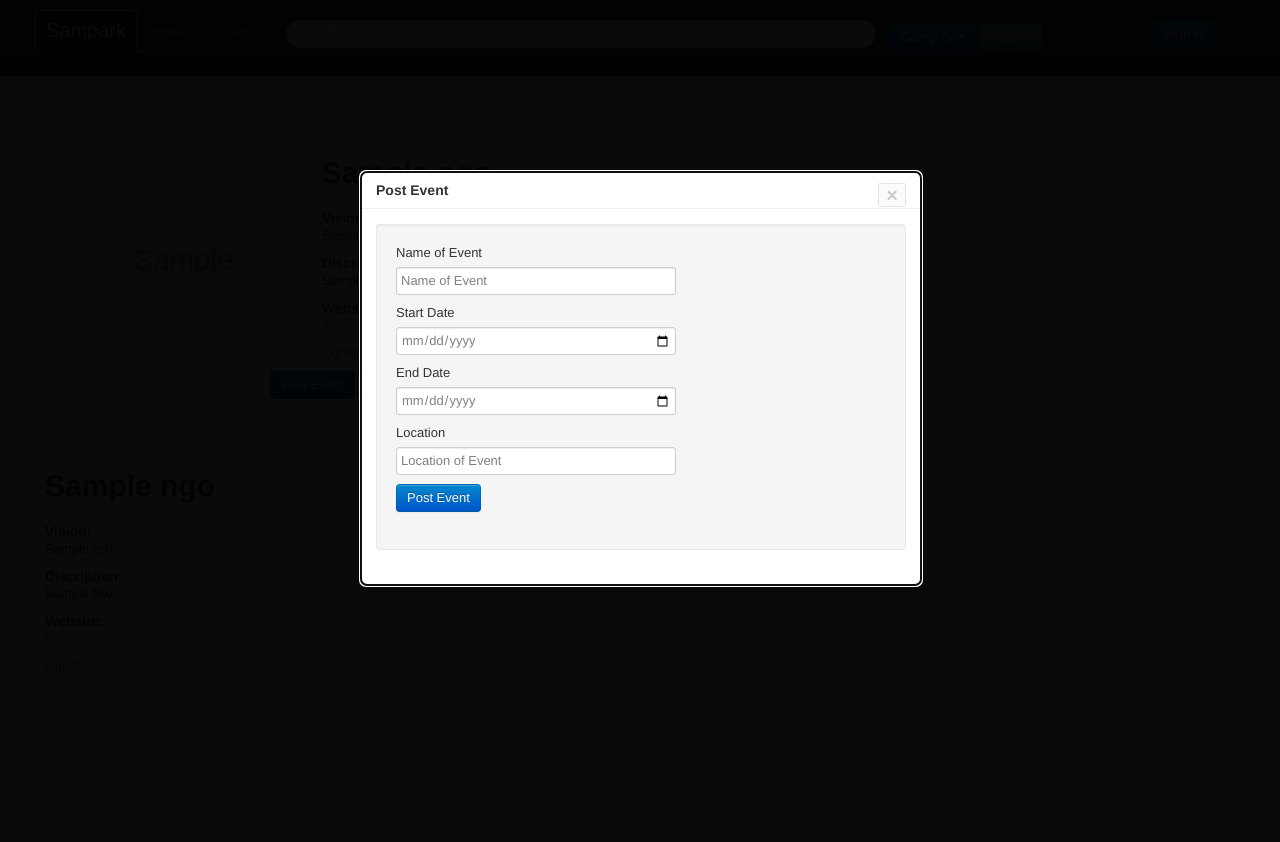
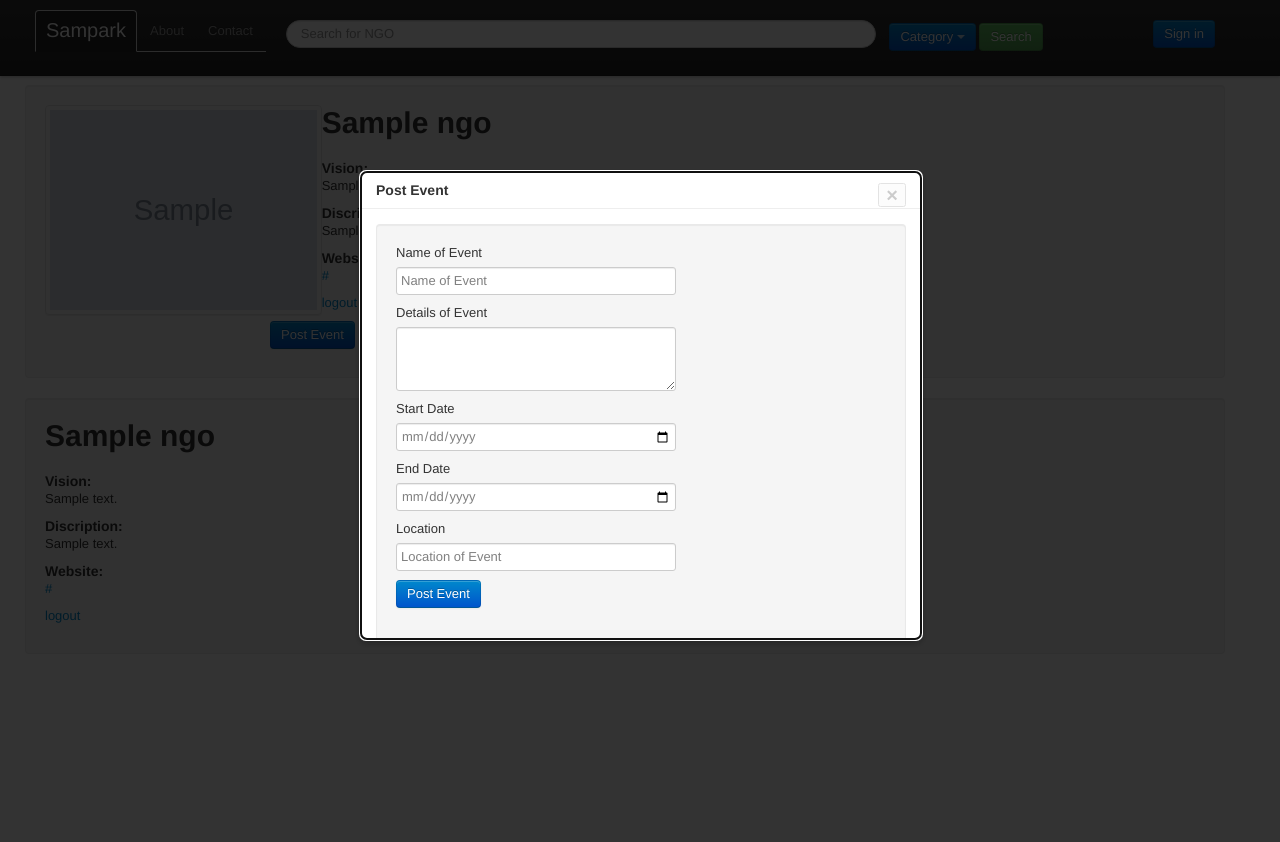
Before and after one commit to raj0209/NGO-portal-website, a PHP site: page /ngohome.php in a window 1280 px wide, after a click on "Post Event". Run offline with PHP 8.4, Linux system fonts and the light colour scheme; the visitor is signed in with stand-in values (Sample User, id 1); tables that the repository leaves empty or names only in its code hold one stand-in row (values such as "Sample post"); grey boxes marked "Sample" are stand-in pictures.

Commit message:
post event

```diff
--- a/main.js
+++ b/main.js
@@ -460,6 +460,12 @@ function eventNamef()
 	document.getElementById("eventName").style.color="black";
 }
 
+function eventDetailsf()
+{
+	document.getElementById("eventDetails").value="";
+	document.getElementById("eventDetails").style.color="black";
+}
+
 function eventLocationf()
 {
 	document.getElementById("eventLocation").value="";
@@ -472,6 +478,13 @@ function eventPostf()
 	{
 		alert("Please enter the name of event");
 		document.getElementById("eventName").focus();
+		return false;
+	}
+
+	if(document.getElementById("eventDetails").value=="" || document.getElementById        ("eventDetails").value=="Details of Event")
+	{
+		alert("Please enter the details of event");
+		document.getElementById("eventDetails").focus();
 		return false;
 	}
 
--- a/ngohome.php
+++ b/ngohome.php
@@ -1,7 +1,7 @@
 <!DOCTYPE html>
 <?php
 	require_once('auth.php');
-	include 'header.php';
+	//include 'header.php';
 	include 'connect.php';
 ?>
 
@@ -26,12 +26,6 @@
         <link href="css/bootstrap-responsive.css" rel="stylesheet">
         <script src="jquery.js"></script>
 
-        <!-- HTML5 shim, for IE6-8 support of HTML5 elements -->
-            <!--[if lt IE 9]>
-              <script src="js/html5shiv.js"></script>
-              <![endif]-->
-
-              <!-- Fav and touch icons -->
               <link rel="apple-touch-icon-precomposed" sizes="144x144" href="ico/apple-touch-icon-144-precomposed.png">
               <link rel="apple-touch-icon-precomposed" sizes="114x114" href="ico/apple-touch-icon-114-precomposed.png">
               <link rel="apple-touch-icon-precomposed" sizes="72x72" href="ico/apple-touch-icon-72-precomposed.png">
@@ -104,13 +98,6 @@
                     <div class="well well-sm" style="height: auto;">
                         <div class="media">
                             <div class="media-body">
-                                <?php
-                                    //$forTime = "fortime";
-                                    //$datetime = strtotime($forTime->createdate);
-                                    //$mysqldate = date("m/d/y g:i A", $datetime);
-
-                                    $query = "SELECT * FROM ngoPost WHERE ngo_pid = $pid"
-                                ?>
                                 <div>
                                     <h1 class="media-heading" id="nameOfNgo" name="nameOfNgo"><?php echo $ngoname ?></h1>
                                     <div >
@@ -143,6 +130,8 @@
 							<form action="eventPosted.php" method="post">
 								<label>Name of Event</label>
 								<input type="text" value="Name of Event" id="eventName" name="eventName" class="input-xlarge" onClick="eventNamef()" style="color:grey">
+								<label>Details of Event</label>
+	  							<textarea rows="3" id="eventDetails" name="eventDetails" class="input-xlarge" onClick="eventDetailsf()" style="color:grey"></textarea>
 								<label>Start Date </label>
 								<input type="date" name="startDate" id="startDate" class="input-xlarge" style="color:grey">
 								<label>End Date </label>
```
Also changed, not shown: eventPosted.php (+22 -3 lines).
